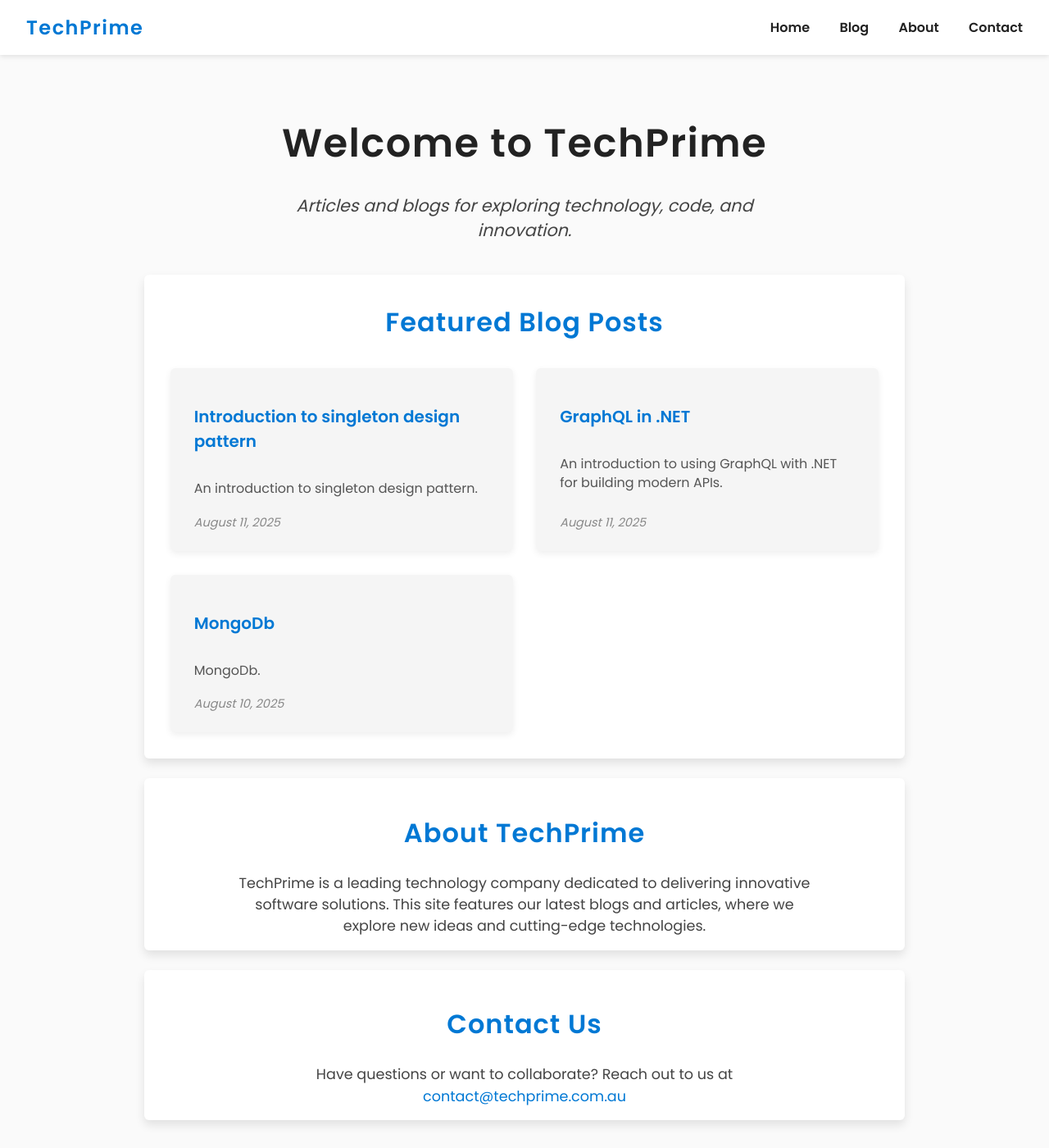
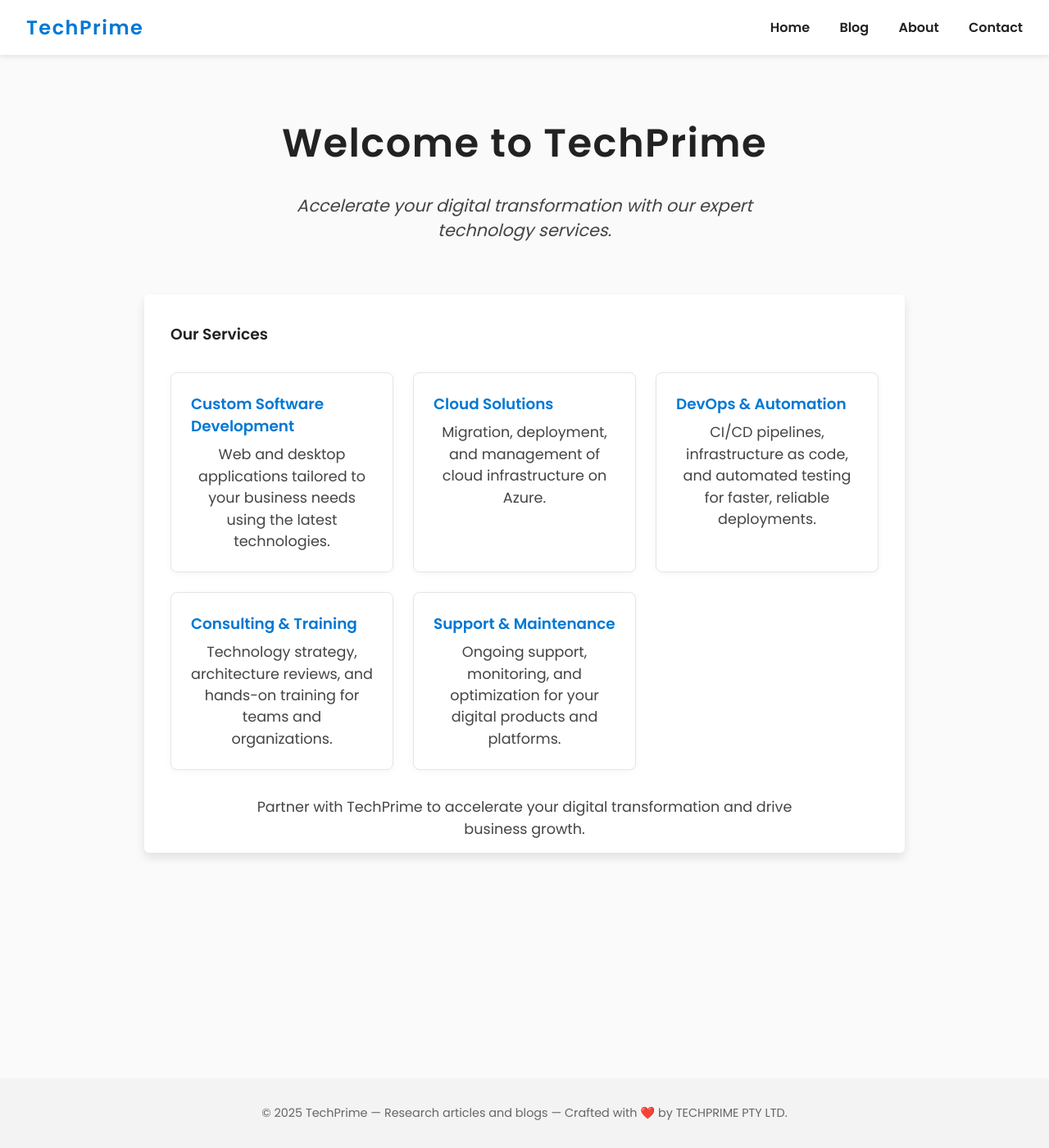
Before and after one commit to techprimelabs/techprimelabs.github.io, a Jekyll site: the page built from index.md, in a window 1280 px wide and 1400 px high. Shown: the whole window at 82% size. Built offline with Jekyll 4.4.1, drawn with Linux system fonts in a browser that asks for light colours.

Commit message:
adding changes

```diff
--- a/Gemfile
+++ b/Gemfile
@@ -2,3 +2,6 @@
 
 gem "jekyll", "~> 4.4.1" # Use the latest version of Jekyll
 gem "webrick", "~> 1.7"  # Required for Jekyll on Ruby 3.x
+
+# Pagination plugin
+gem "jekyll-paginate"
--- a/_config.yml
+++ b/_config.yml
@@ -7,4 +7,7 @@
 baseurl: ""
 url: "https://labs.techprime.com.au"
 
-plugins: []
+paginate: 5 # Number of posts per page
+paginate_path: "/blog/page:num/" # Path for paginated pages
+plugins:
+  - jekyll-paginate
--- a/_includes/header.html
+++ b/_includes/header.html
@@ -2,8 +2,8 @@
     <div class="logo">TechPrime</div>
     <nav>
       <a href="{{ '/' | relative_url }}">Home</a>
-      <a href="{{ '/#blog' | relative_url }}">Blog</a>
+      <a href="{{ '/blog/' | relative_url }}">Blog</a>
       <a href="{{ '/#about' | relative_url }}">About</a>
-      <a href="{{ '/#contact' | relative_url }}">Contact</a>
+      <a href="{{ '/contact/' | relative_url }}">Contact</a>
     </nav>
   </header>
--- a/assets/css/style.css
+++ b/assets/css/style.css
@@ -268,3 +268,54 @@
       margin: 1rem auto 2rem;
     }
   }
+  /* Pagination styles */
+  .pagination {
+    display: flex;
+    justify-content: center;
+    margin-top: 20px;
+  }
+
+  .pagination a {
+    text-decoration: none;
+    color: var(--color-primary);
+    font-weight: bold;
+    margin: 0 10px;
+    padding: 8px 16px;
+    border: 1px solid var(--color-primary);
+    border-radius: 4px;
+    transition: background-color 0.3s ease, color 0.3s ease;
+  }
+
+  .pagination a:hover {
+    background-color: var(--color-primary);
+    color: #fff;
+  }
+
+  .services-grid {
+    display: grid;
+    grid-template-columns: repeat(auto-fit, minmax(260px, 1fr));
+    gap: 24px;
+    margin: 2rem 0;
+  }
+  .service-tile {
+    background: #fff;
+    border: 1px solid #e5e5e5;
+    border-radius: 8px;
+    box-shadow: 0 2px 8px rgba(0,0,0,0.04);
+    padding: 1.5rem;
+    transition: box-shadow 0.2s;
+  }
+  .service-tile:hover {
+    box-shadow: 0 6px 18px rgba(0,0,0,0.10);
+  }
+  .service-tile h4 {
+    margin-top: 0;
+    margin-bottom: 0.5rem;
+    font-size: 1.15rem;
+    color: #0078d4;
+  }
+  .service-tile p {
+    margin: 0;
+    color: #444;
+    font-size: 1rem;
+  }
--- a/index.md
+++ b/index.md
@@ -5,30 +5,31 @@
 
 <section class="hero" id="home" tabindex="0" aria-label="Welcome section">
   <h1>Welcome to TechPrime</h1>
-  <p><em>Articles and blogs for exploring technology, code, and innovation.</em></p>
+  <p><em>Accelerate your digital transformation with our expert technology services.</em></p>
 </section>
-
-<section class="featured-blogs" id="blog" aria-label="Featured blog posts">
-  <h2>Featured Blog Posts</h2>
-  <div class="blog-grid">
-    {% for post in site.posts %}
-    <article class="blog-card" tabindex="0" role="article" aria-labelledby="post-{{ forloop.index }}-title" aria-describedby="post-{{ forloop.index }}-desc">
-      <h3 id="post-{{ forloop.index }}-title">
-        <a href="{{ post.url | relative_url }}">{{ post.title }}</a>
-      </h3>
-      <p id="post-{{ forloop.index }}-desc">{{ post.excerpt | strip_html | truncate: 140 }}</p>
-      <time datetime="{{ post.date | date_to_xmlschema }}">{{ post.date | date: "%B %d, %Y" }}</time>
-    </article>
-    {% endfor %}
+<section class="about" id="about" aria-label="About TechPrime">
+  <h3>Our Services</h3>
+  <div class="services-grid">
+    <div class="service-tile">
+      <h4>Custom Software Development</h4>
+      <p>Web and desktop applications tailored to your business needs using the latest technologies.</p>
+    </div>
+    <div class="service-tile">
+      <h4>Cloud Solutions</h4>
+      <p>Migration, deployment, and management of cloud infrastructure on Azure.</p>
+    </div>
+    <div class="service-tile">
+      <h4>DevOps & Automation</h4>
+      <p>CI/CD pipelines, infrastructure as code, and automated testing for faster, reliable deployments.</p>
+    </div>
+    <div class="service-tile">
+      <h4>Consulting & Training</h4>
+      <p>Technology strategy, architecture reviews, and hands-on training for teams and organizations.</p>
+    </div>
+    <div class="service-tile">
+      <h4>Support & Maintenance</h4>
+      <p>Ongoing support, monitoring, and optimization for your digital products and platforms.</p>
+    </div>
   </div>
+  <p>Partner with TechPrime to accelerate your digital transformation and drive business growth.</p>
 </section>
-
-<section class="about" id="about" aria-label="About TechPrime">
-  <h2>About TechPrime</h2>
-  <p>TechPrime is a leading technology company dedicated to delivering innovative software solutions. This site features our latest blogs and articles, where we explore new ideas and cutting-edge technologies.</p>
-</section>
-
-<section class="contact" id="contact" aria-label="Contact TechPrime">
-  <h2>Contact Us</h2>
-  <p>Have questions or want to collaborate? Reach out to us at <a href="mailto:{{ site.email }}">{{ site.email }}</a></p>
-</section>
```
Also changed, not shown: blog/index.html (added, +26 -0 lines), contact.md (added, +8 -0 lines).
